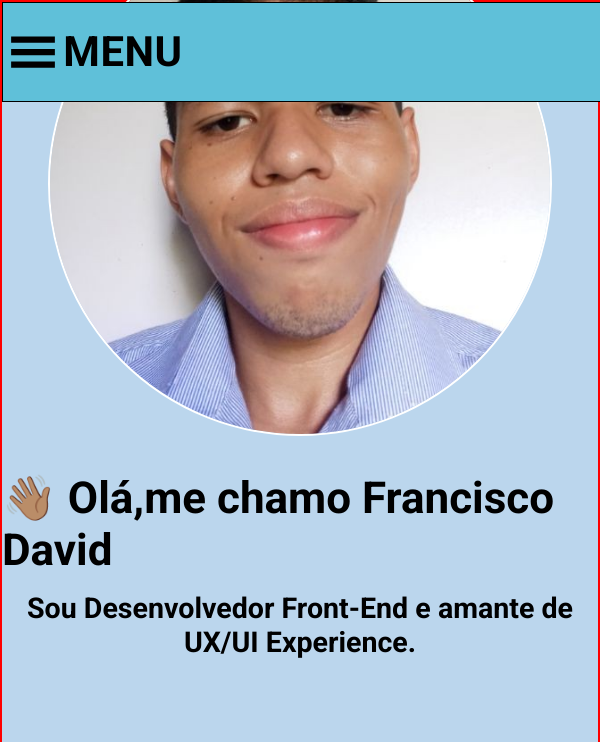
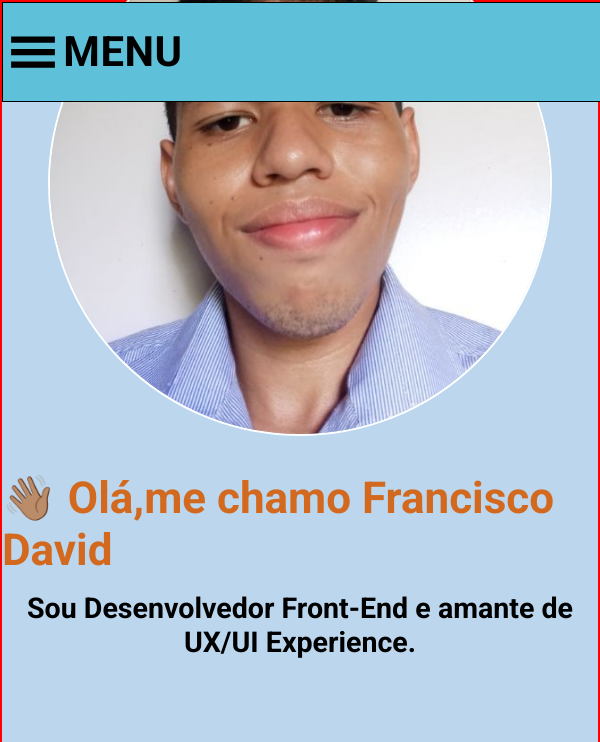
Before and after one commit to DavidSantosDeveloper/Portifolio, a React (Vite) app: page / in a window 600 px wide. Shown: the top 742 px of the page. Built offline with nearby package versions, Linux system fonts and the light colour scheme.

Commit message:
teste mudanca da cor do h2 section para resolucao de ate 768px

```diff
--- a/src/components/material/Material.css
+++ b/src/components/material/Material.css
@@ -255,7 +255,11 @@ section.secao_contatos h4{
 @media screen and (min-width:481px) and (max-width:767px){
     .container_menu_hamburguer svg{
         font-size: 20px !important;
+    }
 
+    .secao_nome h2 {
+        font-size: 2rem !important;
+        color: chocolate !important;
     }
 }
 
```
